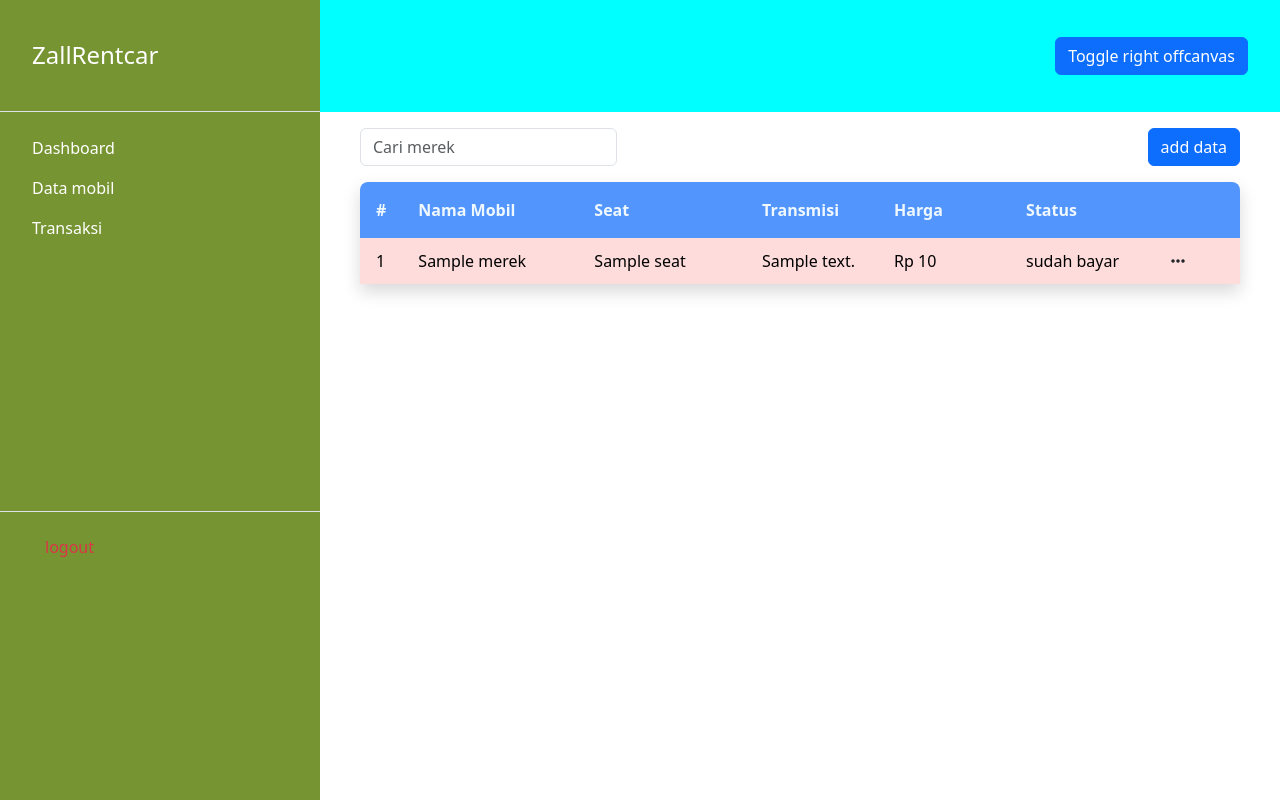
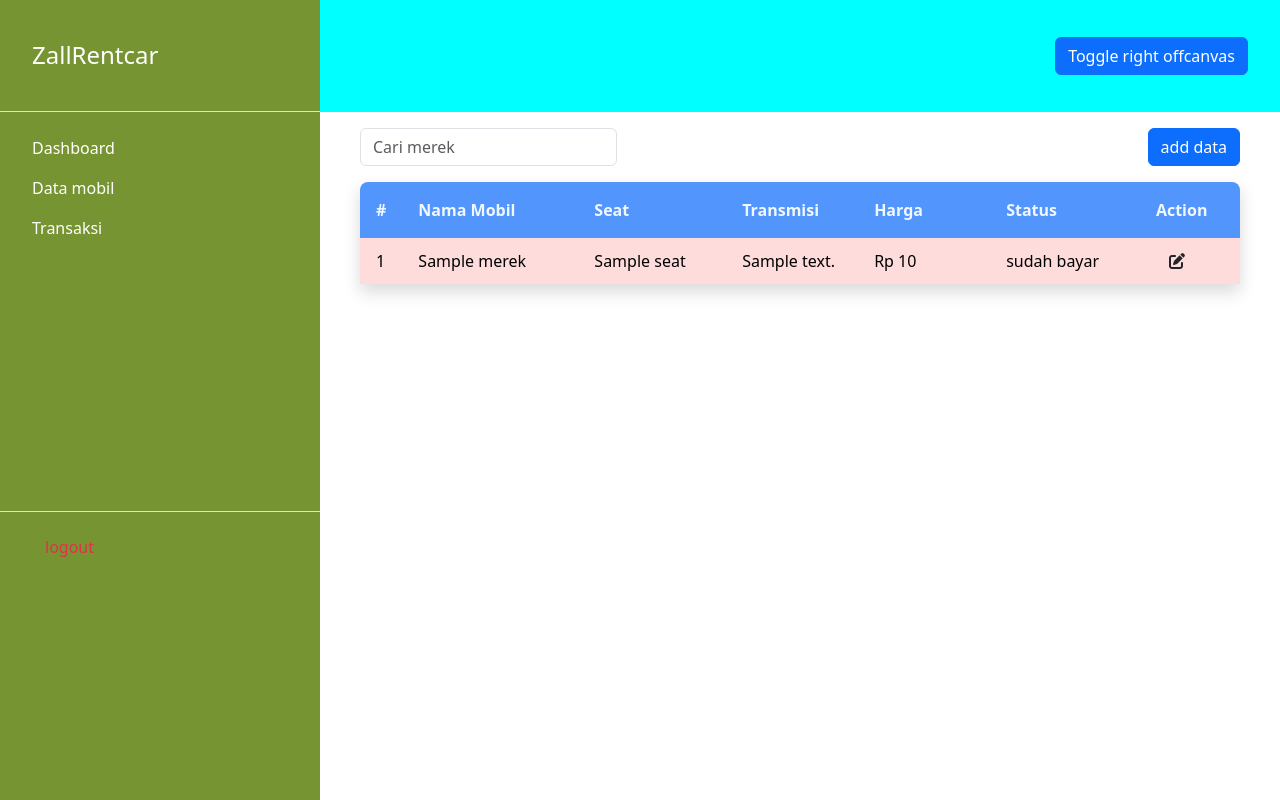
Before and after one commit to Moleen/ZallRentCar, a Flask app: template templates/dashboard/data_mobil.html in a window 1280 px wide. Run offline with Flask 3, Linux system fonts and the light colour scheme; the template is opened without the code that fills it: most values are stand-ins (such as "Sample title", 1, 10 or a date in 2020); some libraries are stand-ins or nearby versions.

Commit message:
sedikit style data mobil

```diff
--- a/static/css/dashboard/data_mobil.css
+++ b/static/css/dashboard/data_mobil.css
@@ -32,4 +32,4 @@
 .table_data table tr > *:nth-child(2) { width:20%; }
 .table_data table tr > *:nth-child(4) { width:15%; }
 .table_data table tr > *:nth-child(5) { width:15%; }
-.table_data table tr > *:nth-child(6) { width:15%; }
+/* .table_data table tr > *:nth-child(7) { width:5rem; } */
--- a/templates/dashboard/data_mobil.html
+++ b/templates/dashboard/data_mobil.html
@@ -24,14 +24,14 @@
   <div class="table_data">
     <table class="shadow">
       <thead>
-        <tr>
+        <tr for>
           <th>#</th>
           <th>Nama Mobil</th>
           <th>Seat</th>
           <th>Transmisi</th>
           <th>Harga</th>
           <th>Status</th>
-          <th></th>
+          <th>Action</th>
         </tr>
 
       </thead>
@@ -44,12 +44,13 @@
           <td>{{dt.transmisi}}</td>
           <td data-target="currency">{{dt.harga}}</td>
           <td id="status">{{dt.status}}</td>
+
           <td>
-            <button class="btn fa-solid fa-ellipsis" type="button" data-bs-toggle="dropdown"
+            <button class="btn fa-solid fa-edit" type="button" data-bs-toggle="dropdown"
               aria-expanded="false"></button>
             <ul class="dropdown-menu">
               {% if dt.status == 'Diproses' %}
-              <li><a class="dropdown-item" onclick="changeStatus('{{dt.status}}','{{dt.order_id}}')"
+              <li><a class="dropdown-item" id="btn" onclick="changeStatus('{{dt.status}}','{{dt.order_id}}')"
                   role="button">Konfirmasi Pesanan</a></li>
               {% elif dt.status == 'Digunakan' %}
               <li><a class="dropdown-item" onclick="changeStatus('{{dt.status}}','{{dt.order_id}}')"
@@ -60,6 +61,7 @@
               {% endif %}
             </ul>
           </td>
+
           </td>
         </tr>
         {% else %}
@@ -75,3 +77,4 @@
 </div>
 
 {% endblock %}
+<!-- komen -->
```
